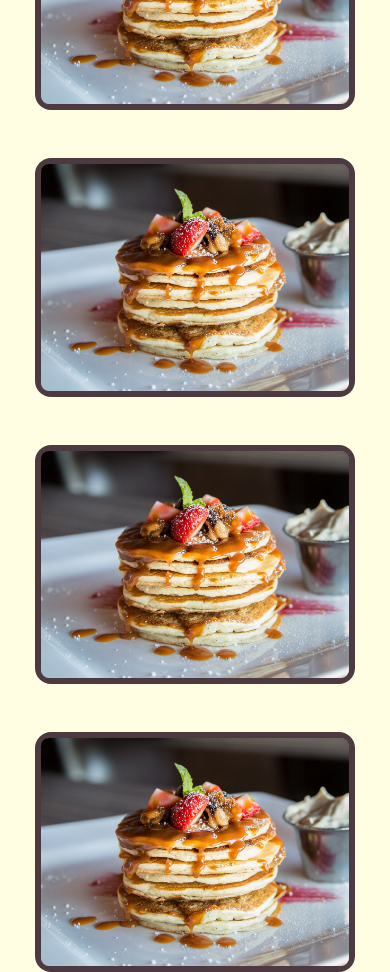
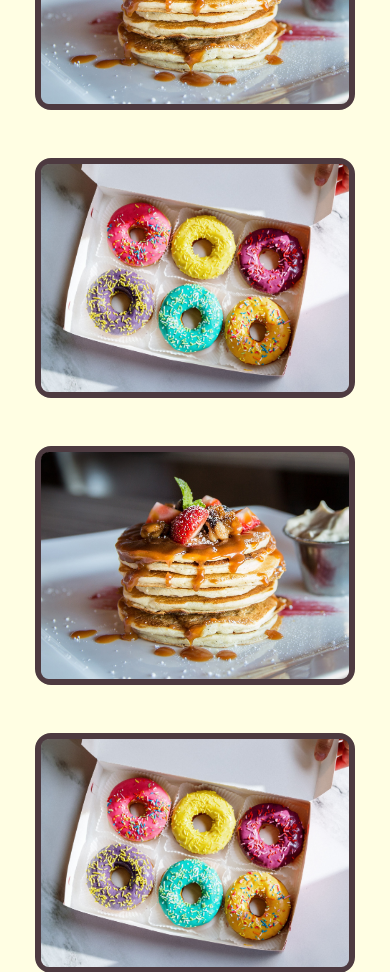
Before and after one commit to marcom25/panaderia-proyect, a React (Create React App) app: page / in a window 390 px wide. Shown: the part 2220-3192 px from the top of the page. Built offline with nearby package versions, Linux system fonts and the light colour scheme; a web font is replaced by a local one; what react-alert-template-snackbar-material-ui would draw is missing.

Commit message:
fix: home cards are now an array

```diff
--- a/src/App.js
+++ b/src/App.js
@@ -9,7 +9,7 @@ import AboutUs from './pages/AboutUs/components/AboutUs/AboutUs.jsx';
 import LoginForm from './pages/Login/components/LoginForm/LoginForm.jsx';
 import RegisterForm from './pages/Login/components/RegisterForm/RegisterForm.jsx';
 import ChangePassword from './pages/Login/components/ChangePassword/ChangePassword.jsx';
-import Footer from './components/common/Footer/components/Footer/Footer.jsx';
+import Footer from './components/common/Footer/components/Footer.jsx';
 import { CartPage } from './pages/Cart/components/CartPage/CartPage.jsx';
 import ErrorPage from './components/common/Error/Error.jsx';
 
--- a/src/components/common/Footer/components/Footer/Footer.jsx
+++ b/src/components/common/Footer/components/Footer.jsx
@@ -7,7 +7,7 @@ import { SiGmail } from "react-icons/si";
 import { BsGithub, BsLinkedin, BsInstagram } from "react-icons/bs";
 
 // IMPORTANDO IMAGENES
-import logo from "../../../../../images/logos/titulo-mas-cercano.svg";
+import logo from "../../../../images/logos/titulo-mas-cercano.svg";
 
 import "./css/Footer.css";
 
--- a/src/pages/Home/components/Card/Card.jsx
+++ b/src/pages/Home/components/Card/Card.jsx
@@ -1,41 +1,29 @@
+import { cardInfo } from "./utils";
 
-const Card = ({
-  image,
-  msg,
-  imageClass,
-  iamgeType,
-  imageDataTarget,
-  imageAriaControls,
-  bodyClass,
-  bodyId,
-  bodyAriaLabel,
-  contentClass,
-}) => {
-  return (
-    <div className="card m-auto container-card d-flex justify-content-center align-items-center" style={{ width: "20rem" }}>
-      <img
-        className="card-img-top image accordion-button p-0 collapsed"
-        type="button"
-        data-bs-toggle="collapse"
-        data-bs-target={imageDataTarget}
-        aria-controls={imageAriaControls}
-        src={image}
-        alt="Card cap"
-      />
-      <div className="layer">
-        <h3 className="h3">Lorem ipsum</h3>
-        <p className="p">Lorem ipsum dolor sit amet consectetur adipisicing elit. Facilis explicabo eaque fugit, saepe quis animi accusantium!</p>
+const Card = () => {
+  return cardInfo.map((card) => (
+    <div
+      className="cards col-md-6 col-lg-4 py-4 wow fadeIn"
+      data-wow-delay="1s"
+      data-wow-duration="1s"
+    >
+      <div
+        className="row card m-auto container-card d-flex justify-content-center align-items-center"
+        style={{ width: "20rem" }}
+        key={card.id}
+      >
+        <img
+          className="card-img-top image accordion-button p-0 collapsed"
+          src={card.img}
+          alt="Card cap"
+        />
+        <div className="layer">
+          <h3 className="h3">{card.title}</h3>
+          <p className="p">{card.content}</p>
+        </div>
       </div>
-      {/* <div
-        id={bodyId}
-        className={bodyClass}
-        aria-labelledby={bodyAriaLabel}
-        data-bs-parent="#accordionFlushExample"
-      >
-        <h5 className={contentClass}>{msg} </h5>
-      </div> */}
     </div>
-  );
+  ));
 };
 
 export default Card;
--- /dev/null
+++ b/src/pages/Home/components/Card/utils/index.js
@@ -0,0 +1,41 @@
+import image1 from "../../../../../images/bakery/prueba1.jpg";
+import image2 from "../../../../../images/bakery/prueba2.jpg";
+
+export const cardInfo = [
+    {
+        id: 1,
+        img: image1,
+        title: "Lorem ipsum",
+        content: "Lorem ipsum dolor sit amet consectetur adipisicing elit. Facilis explicabo eaque fugit, saepe quis animi accusantium!"
+    },
+    {
+        id: 2,
+        img: image2,
+        title: "Lorem ipsum",
+        content: "Lorem ipsum dolor sit amet consectetur adipisicing elit. Facilis explicabo eaque fugit, saepe quis animi accusantium!"
+    },
+    {
+        id: 3,
+        img: image1,
+        title: "Lorem ipsum",
+        content: "Lorem ipsum dolor sit amet consectetur adipisicing elit. Facilis explicabo eaque fugit, saepe quis animi accusantium!"
+    },
+    {
+        id: 4,
+        img: image2,
+        title: "Lorem ipsum",
+        content: "Lorem ipsum dolor sit amet consectetur adipisicing elit. Facilis explicabo eaque fugit, saepe quis animi accusantium!"
+    },
+    {
+        id: 5,
+        img: image1,
+        title: "Lorem ipsum",
+        content: "Lorem ipsum dolor sit amet consectetur adipisicing elit. Facilis explicabo eaque fugit, saepe quis animi accusantium!"
+    },
+    {
+        id: 6,
+        img: image2,
+        title: "Lorem ipsum",
+        content: "Lorem ipsum dolor sit amet consectetur adipisicing elit. Facilis explicabo eaque fugit, saepe quis animi accusantium!"
+    },
+]
--- a/src/pages/Home/components/Home/Home.jsx
+++ b/src/pages/Home/components/Home/Home.jsx
@@ -8,7 +8,7 @@ import ParallaxBg from "../ParallaxBg/ParallaxBg.jsx";
 import CarouselHome from "../Carousel/CarouselHome.jsx";
 import CollageImages from "../CollageImages/CollageImages.jsx";
 import ImgBlock from "../ImgBlock/ImgBlock.jsx";
-import { ContainerHome, TitlesHome } from "./Components.js";
+import { ContainerHome, TitlesHome } from "../../Components";
 
 // IMPORTS DE CSS
 import "../../../Home/components/Home/css/Grid.css";
@@ -25,7 +25,7 @@ import "../../../Home/components/ParallaxBg/css/ParallaxBg.css";
 import "../../../../components/common/Sidebar/css/Sidebar.css";
 import "../../../Home/components/Card/css/Card.css";
 import "../../../Cart/components/CartPage/css/CartPage.css";
-import "../../../../components/common/Footer/components/Footer/css/Footer.css";
+import "../../../../components/common/Footer/components/css/Footer.css";
 import "../../../../components/common/LoaderPage/css/LoaderPage.css";
 
 // IMPORTS DE IMAGENES
@@ -62,106 +62,15 @@ const Home = () => {
         >
           ¡Nuevos productos!
         </TitlesHome>
-        <div
-          className="cards col-md-6 col-lg-4 py-4 wow fadeIn"
-          data-wow-delay="1s"
-          data-wow-duration="1s"
-        >
-          <Card
-            image={image1}
-            msg="Pancakes"
-            imageDataTarget="#flush-collapseOne"
-            imageAriaControls="flush-collapseOne"
-            bodyClass="card-body p-0 bg-cream card-content accordion-collapse collapse"
-            bodyId="flush-collapseOne"
-            bodyAriaLabel="flush-headingOne"
-            contentClass="card-title text-center accordion-body font-bitter"
-          />
-        </div>
-        <div
-          className="col-md-6 col-lg-4 py-4 wow fadeIn"
-          data-wow-delay="1s"
-          data-wow-duration="1s"
-        >
-          <Card
-            image={image2}
-            msg="Donuts"
-            imageDataTarget="#flush-collapseTwo"
-            imageAriaControls="flush-collapseTwo"
-            bodyClass="card-body p-0 bg-cream card-content accordion-collapse collapse"
-            bodyId="flush-collapseTwo"
-            bodyAriaLabel="flush-headingTwo"
-            contentClass="card-title text-center accordion-body font-bitter"
-          />
-        </div>
-        <div
-          className="cards col-md-6 col-lg-4 py-4 wow fadeIn"
-          data-wow-delay="1s"
-          data-wow-duration="1s"
-        >
-          <Card
-            image={image1}
-            msg="Pancakes"
-            imageDataTarget="#flush-collapseOne"
-            imageAriaControls="flush-collapseOne"
-            bodyClass="card-body p-0 bg-cream card-content accordion-collapse collapse"
-            bodyId="flush-collapseOne"
-            bodyAriaLabel="flush-headingOne"
-            contentClass="card-title text-center accordion-body font-bitter"
-          />
-        </div>
-        <div
-          className="cards col-md-6 col-lg-4 py-4 wow fadeIn"
-          data-wow-delay="1s"
-          data-wow-duration="1s"
-        >
-          <Card
-            image={image1}
-            msg="Pancakes"
-            imageDataTarget="#flush-collapseOne"
-            imageAriaControls="flush-collapseOne"
-            bodyClass="card-body p-0 bg-cream card-content accordion-collapse collapse"
-            bodyId="flush-collapseOne"
-            bodyAriaLabel="flush-headingOne"
-            contentClass="card-title text-center accordion-body font-bitter"
-          />
-        </div>
-        <div
-          className="cards col-md-6 col-lg-4 py-4 wow fadeIn"
-          data-wow-delay="1s"
-          data-wow-duration="1s"
-        >
-          <Card
-            image={image1}
-            msg="Pancakes"
-            imageDataTarget="#flush-collapseOne"
-            imageAriaControls="flush-collapseOne"
-            bodyClass="card-body p-0 bg-cream card-content accordion-collapse collapse"
-            bodyId="flush-collapseOne"
-            bodyAriaLabel="flush-headingOne"
-            contentClass="card-title text-center accordion-body font-bitter"
-          />
-        </div>
-        <div
-          className="cards col-md-6 col-lg-4 py-4 wow fadeIn"
-          data-wow-delay="1s"
-          data-wow-duration="1s"
-        >
-          <Card
-            image={image1}
-            msg="Pancakes"
-            imageDataTarget="#flush-collapseOne"
-            imageAriaControls="flush-collapseOne"
-            bodyClass="card-body p-0 bg-cream card-content accordion-collapse collapse"
-            bodyId="flush-collapseOne"
-            bodyAriaLabel="flush-headingOne"
-            contentClass="card-title text-center accordion-body font-bitter"
-          />
-        </div>
+
+        <Card />
       </ContainerHome>
       <div className="row">
-        <div className="col-sm p-0 bg-cream w-100" style={{width: '100% !important'}}>
-          <CarouselHome style={{width: '100% !important'}} />
+        <div
+          className="col-sm p-0 bg-cream w-100"
+          style={{ width: "100% !important" }}
+        >
+          <CarouselHome style={{ width: "100% !important" }} />
         </div>
       </div>
       <ContainerHome className="row">
--- a/src/pages/Login/components/RegisterForm/RegisterForm.jsx
+++ b/src/pages/Login/components/RegisterForm/RegisterForm.jsx
@@ -1,5 +1,6 @@
 import { useState, useRef } from "react";
-import LoaderPage from "../../../../components/common/LoaderPage/LoaderPage";
+import Spinner from "../../../../components/common/Spinner/Spinner";
+
 
 const RegisterForm = () => {
   const [username, setUsername] = useState("");
@@ -141,7 +142,11 @@ const RegisterForm = () => {
                 </form>
               </div>
             ) : (
-              <LoaderPage />
+              <div className="col card-body bg-cream-products caja p-0 d-flex justify-content-center">
+                <div className="row spinner-login justify-content-center align-content-center">
+                  <Spinner/>
+                </div>
+              </div>
             )}
           </div>
         </div>
```
Also changed, not shown: src/components/common/Footer/components/css/Footer.css (renamed from src/components/common/Footer/components/Footer/css/Footer.css), src/pages/Home/Components.js (renamed from src/pages/Home/components/Home/Components.js).
